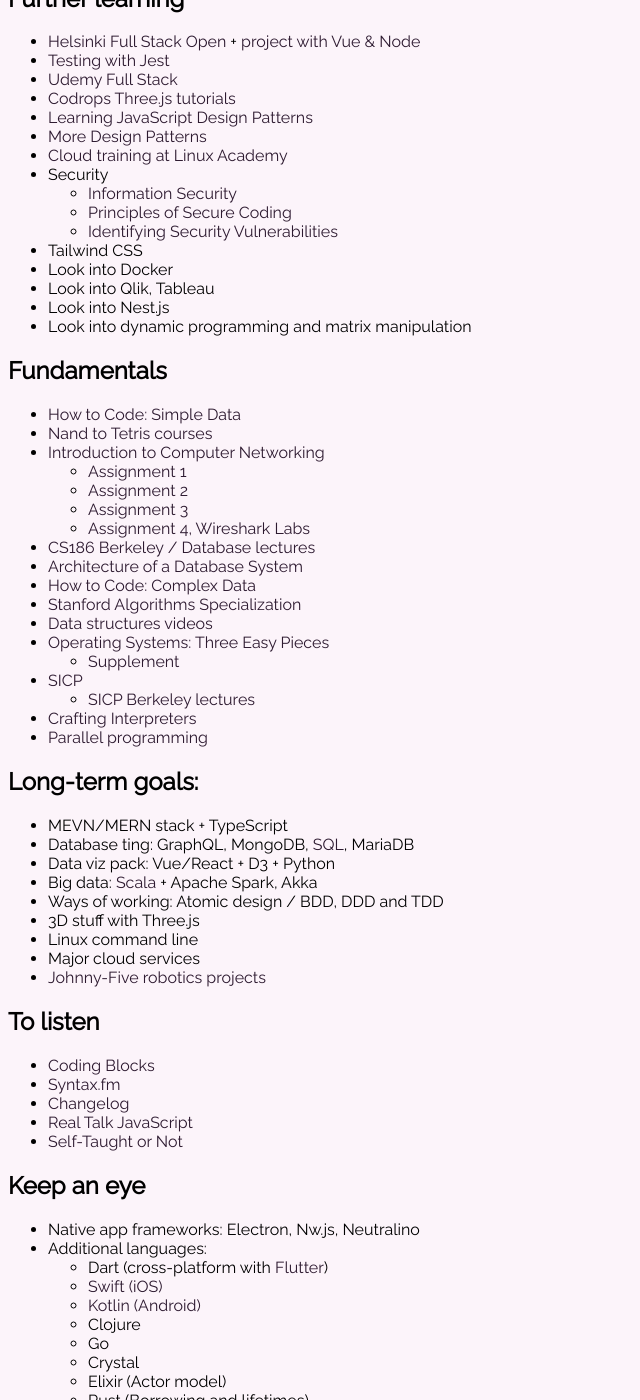
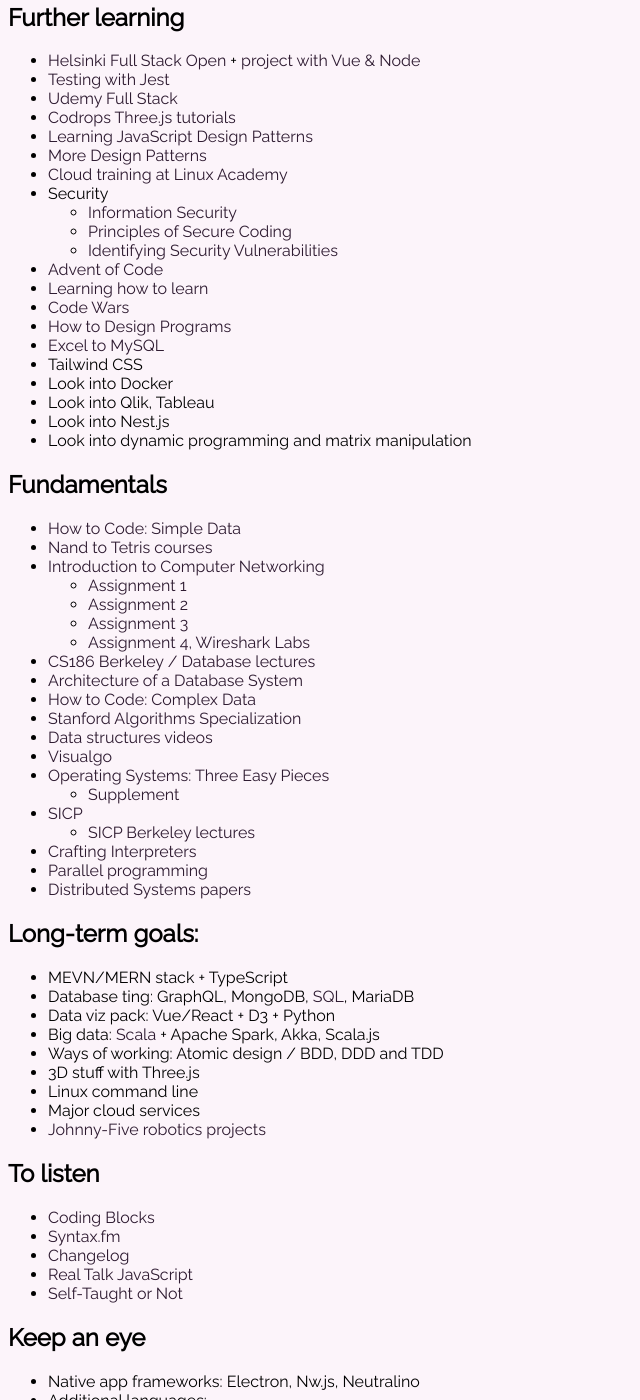
Before and after one commit to neliraituri/neliraituri.github.io, a Jekyll site: the page index.html, which Jekyll copies as it is, in a window 1280 px wide and 1400 px high, scrolled down 1492 px. Shown: the whole window, without its empty margins (0-640 px from the left). Built offline with Jekyll 4.4.1, drawn with Linux system fonts in a browser that asks for light colours; some of the changed text lies outside the part shown.

Commit message:
Added some links

```diff
--- a/index.html
+++ b/index.html
@@ -49,6 +49,7 @@
       <li><a href="https://javascript30.com/">JavaScript 30</a></li>
       <li><a href="https://edabit.com/challenges/javascript">Edabit JavaScript Challenges</a></li>
       <li><a href="https://www.udemy.com/course/javascript-es6-tutorial/learn/lecture/">Udemy ES6</a></li>
+      <li><a href="https://www.educative.io/courses/assess-your-javascript-skills">Assess JS skills</a></li>
     </ul>
   <h2>Timely tutorials</h2>
     <ul>
@@ -98,6 +99,11 @@
         <li><a href="https://www.coursera.org/learn/secure-coding-principles">Principles of Secure Coding</a></li>
         <li><a href="https://www.coursera.org/learn/identifying-security-vulnerabilities">Identifying Security Vulnerabilities</a></li>
       </ul>
+      <li><a href="https://adventofcode.com/events">Advent of Code</a></li>
+      <li><a href="https://www.coursera.org/learn/learning-how-to-learn#syllabus">Learning how to learn</a></li>
+      <li><a href="https://www.codewars.com/">Code Wars</a></li>
+      <li><a href="https://htdp.org/2018-01-06/Book/part_preface.html">How to Design Programs</a></li>
+      <li><a href="https://www.coursera.org/specializations/excel-mysql">Excel to MySQL</a></li>
       <li>Tailwind CSS</li>
       <li>Look into Docker</li>
       <li>Look into Qlik, Tableau</li>
@@ -120,6 +126,7 @@
       <li><a href="https://www.edx.org/course/how-to-code-complex-data">How to Code: Complex Data</a></li>
       <li><a href="https://www.coursera.org/specializations/algorithms">Stanford Algorithms Specialization</a></li>
       <li><a href="https://www.youtube.com/watch?v=RBSGKlAvoiM">Data structures videos</a></li>
+      <li><a href="https://visualgo.net/en">Visualgo</a></li>
       <li><a href="http://pages.cs.wisc.edu/~remzi/OSTEP/">Operating Systems: Three Easy Pieces</a></li>
         <ul>
           <li><a href="http://pages.cs.wisc.edu/~shivaram/cs537-sp20/">Supplement</a></li>
@@ -130,13 +137,14 @@
         </ul>
       <li><a href="https://craftinginterpreters.com/contents.html">Crafting Interpreters</a></li>
       <li><a href="https://www.youtube.com/playlist?list=PLGvfHSgImk4aweyWlhBXNF6XISY3um82_">Parallel programming</a></li>
+      <li><a href="http://dsrg.pdos.csail.mit.edu/papers/">Distributed Systems papers</a></li>
     </ul>
   <h2>Long-term goals:</h2>
     <ul>
       <li>MEVN/MERN stack + TypeScript</li>
       <li>Database ting: GraphQL, MongoDB, <a href="https://sqlbolt.com/">SQL</a>, MariaDB</li>
       <li>Data viz pack: Vue/React + D3 + Python</li>
-      <li>Big data: <a href="https://www.coursera.org/learn/progfun1">Scala</a> + Apache Spark, Akka</li>
+      <li>Big data: <a href="https://www.coursera.org/learn/progfun1">Scala</a> + Apache Spark, Akka, Scala.js</li>
       <li>Ways of working: Atomic design / BDD, DDD and TDD</li>
       <li>3D stuff with Three.js</li>
       <li>Linux command line</li>
```
Also changed, not shown: other parts of index.html (+1 -0 lines).
